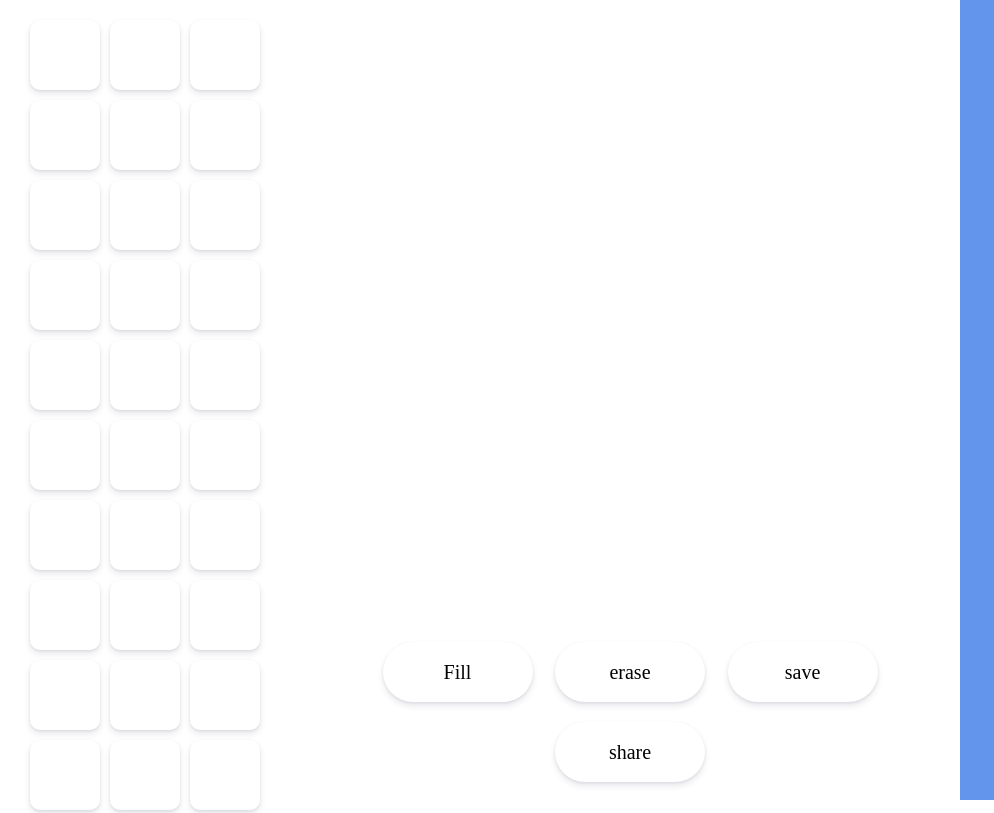
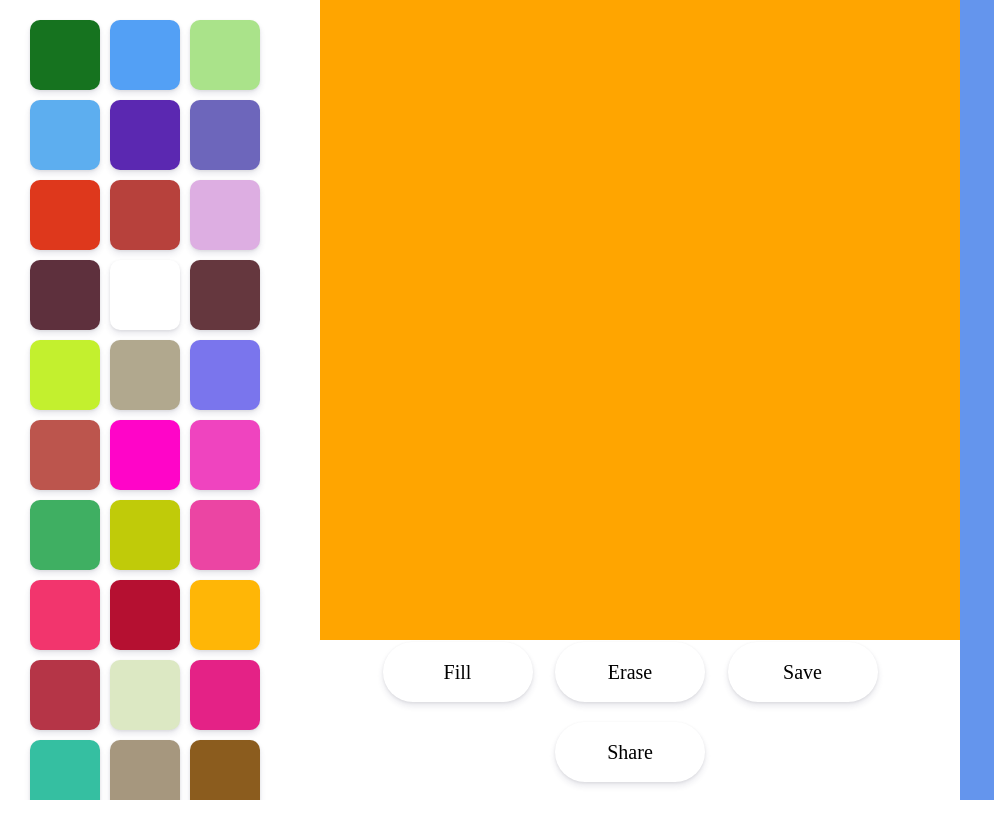
Before and after one commit to wr1126/paintjs-project, a plain HTML site: page index.html in a window 1280 px wide. Shown: the top 813 px of the page, without its empty margins (0-994 px from the left). Drawn offline with Linux system fonts and the light colour scheme.

Commit message:
second commit

```diff
--- a/app.js
+++ b/app.js
@@ -1,29 +1,78 @@
+const canvas = document.querySelector("canvas");
+const ctx = canvas.getContext("2d");
+const colors = "black";
+const range = "2.5";
+
+
+const fillBtn = document.getElementById("Fill");
+const eraseBtn = document.getElementById("Erase");
+const saveBtn = document.getElementById("Save");
+const shareBtn = document.getElementById("Share");
+
+let filling = false;
+let erasing = false;
+
 function appendList(event){
     const palette = document.querySelector('.palette');
     const paletteWidthSize = palette.clientWidth;
-    const listWidthCount = parseInt(paletteWidthSize / 70);
+    const listWidthCount = Math.floor(paletteWidthSize / 70);
     const paletteHeightSize = palette.clientHeight;
-    const listHeightCount = parseInt(paletteHeightSize / 70);
+    const listHeightCount = Math.floor(paletteHeightSize / 70);
     const ul = document.getElementById("color-palette");
 
     for(var i = 0; i < listWidthCount*listHeightCount; i++){
         const li = document.createElement("li");
-        li.classList.add("color");
         ul.append(li);
+        let random = "#" + Math.floor(Math.random() * 16777215).toString(16);
+        li.style.backgroundColor = random;
     }
 }
-const li = document.getElementsByClassName("color").length;
-console.log(li);
 
-const canvas = document.getElementById("canvas");
-const ctx = canvas.getContext("2d");
+function fill(event){
+    if(filling){
+        filling = false;
+        fillBtn.innerText = "Fill";
+    }else{
+        filling = true;
+        fillBtn.innerText = "Faint";
+    }
+}
 
-function randomColor(){
-    let random = "#" + Math.floor(Math.random() * 16777215).toString(16);
+function erase(event){
+    if(erasing){
+        erasing = false;
+        eraseBtn.innerText = "Erase";
+    }else{
+        erasing = true;
+        eraseBtn.innerText = "Delete";
+    }
+}
+
+function startPainting(event){
+    ctx.beginPath();
+/*     ctx.fillStyle = "black";
+    ctx.fill(); */
+}
+
+function stopPainting(event){
 
 }
 
+/* function canvasSize(){
+    const canvasSize = canvas.clientWidth * canvas.clientHeight;
+    console.log(canvasSize);
+
+} */
+if(canvas){
+/*     casnvasSize(); */
+    canvas.addEventListener("mousemove", startPainting);
+    canvas.addEventListener("mousedown", startPainting);
+    canvas.addEventListener("mouseup", stopPainting);
+    canvas.addEventListener("mouseleave", stopPainting);
+}
+
+fillBtn.addEventListener("click", fill);
+eraseBtn.addEventListener("click", erase);
 
 window.addEventListener("resize", appendList);
-randomColor();
 appendList();
--- a/index.html
+++ b/index.html
@@ -5,7 +5,7 @@
     <meta http-equiv="X-UA-Compatible" content="IE=edge">
     <meta name="viewport" content="width=device-width, initial-scale=1.0">
     <link rel="stylesheet" href="styles.css">
-    <title>prac</title>
+    <title>canvas</title>
 </head>
 <body>
     <div class="palette">
@@ -15,10 +15,10 @@
         <canvas id="canvas"></canvas>
         <div class="toolbox">
             <div class="btn_wrap">
-                <input type="button" value="Fill">
-                <input type="button" value="erase">
-                <input type="button" value="save">
-                <input type="button" value="share">
+                <button type="button" id="Fill">Fill</button>
+                <button type="button" id="Erase">Erase</button>
+                <button type="button" id="Save">Save</button>
+                <button type="button" id="Share">Share</button>
             </div>
         </div>
     </div>
--- a/styles.css
+++ b/styles.css
@@ -4,11 +4,11 @@ li{ list-style: none; }
 
 .palette{
     float: left;
-    width: 25%; height: 100vh;
+    width: 25%; height: 100vh; overflow: hidden;
     padding: 2rem 0 2rem 2rem; box-sizing: border-box;
 }
 .sketch{ float: left; width: 50%; height: 100vh; }
-canvas{ width: 100%; height: 80vh; }
+canvas{ width: 100%; height: 80vh; background-color: orange; }
 .toolbox{
     display: table;
     width: 100%; height: 20vh; text-align: center;
@@ -17,7 +17,7 @@ canvas{ width: 100%; height: 80vh; }
     display: table-cell; vertical-align: middle;
     width: 100%; height: 6rem;
 }
-.toolbox > .btn_wrap > input{
+.toolbox > .btn_wrap > button{
     all: unset; margin: 0 2rem 2rem 0;
     width: 15rem; height: 6rem; border-radius: 3rem;
     font-size: 2rem;  text-align: center; cursor: pointer;
@@ -30,7 +30,7 @@ canvas{ width: 100%; height: 80vh; }
 }
 #color-palette{ margin: 0; padding: 0; }
 #color-palette > li{
-    float: left;
+    float: left; cursor: pointer;
     background-color: white;
     margin: 0 0 1rem 1rem;
     width: 7rem; height: 7rem; border-radius: 1rem;
```
